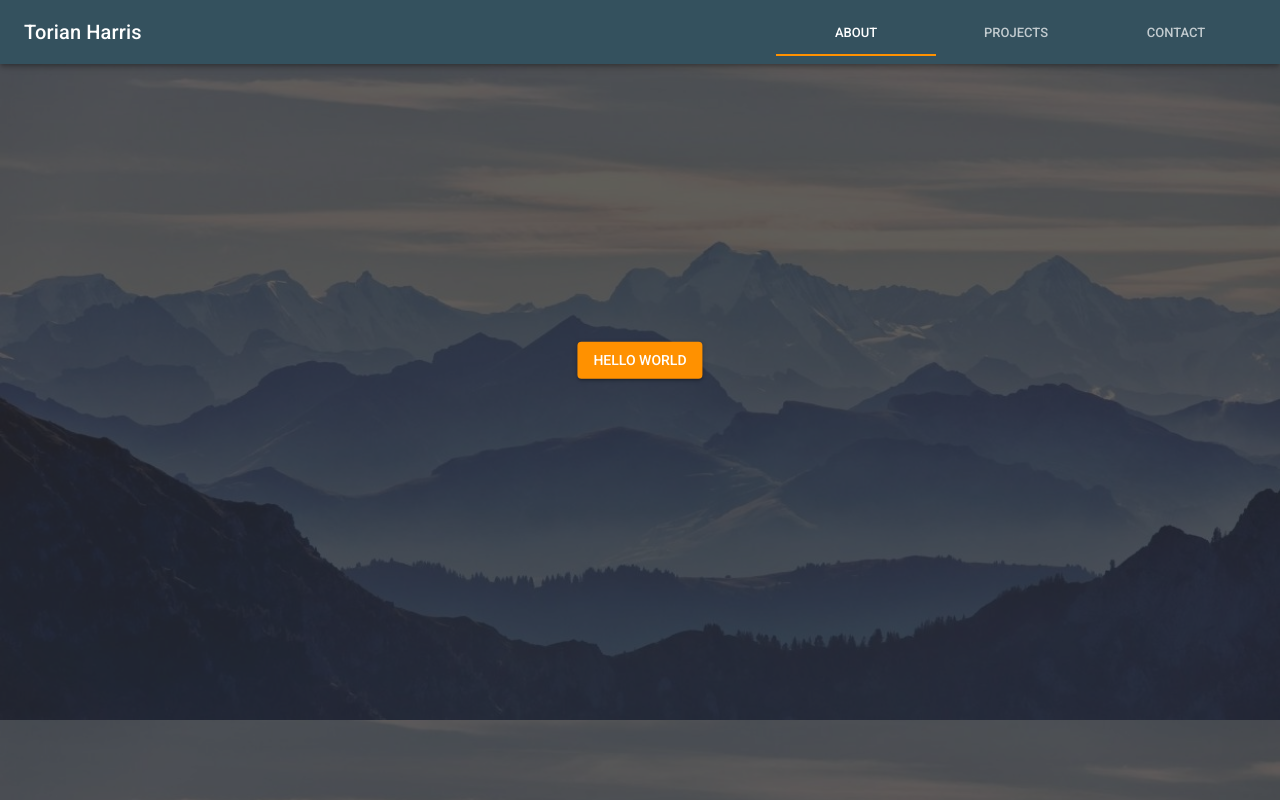
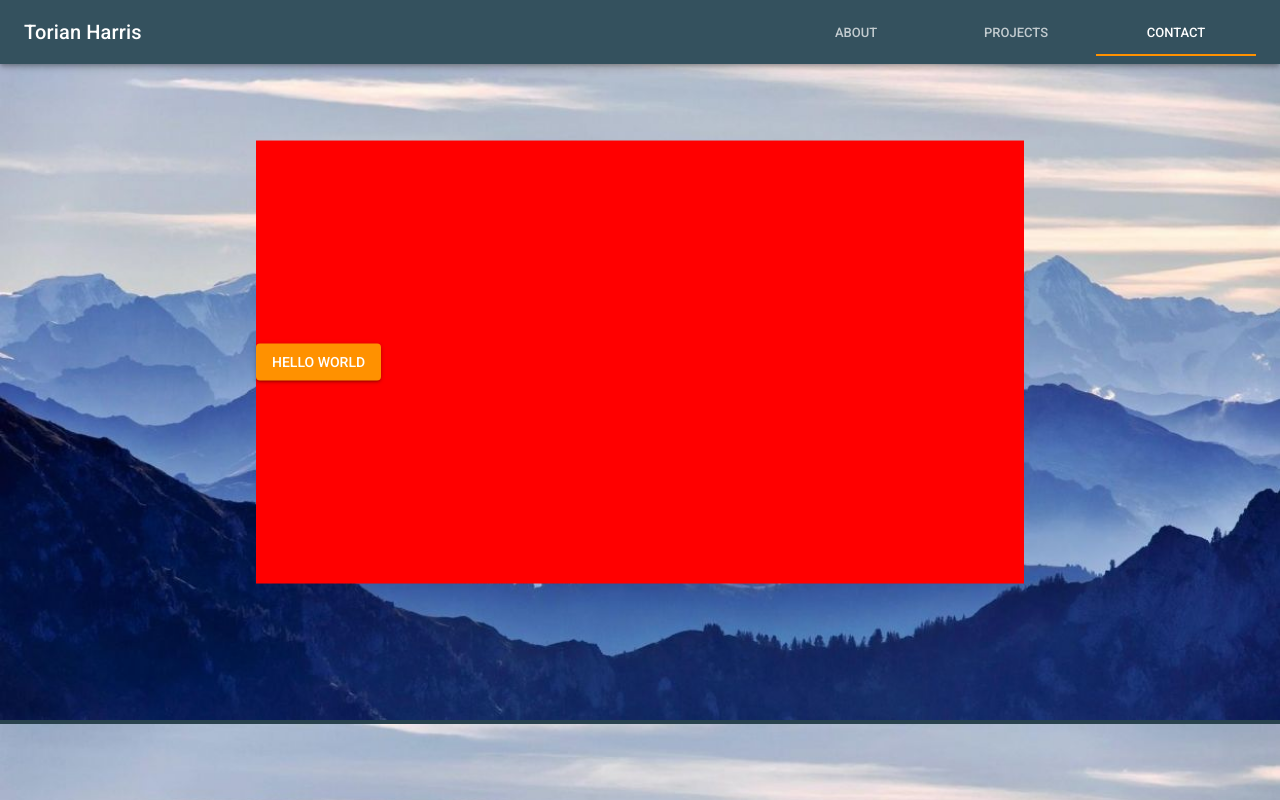
Before and after one commit to TorianHarris/TorianHarris.github.io, a React (Create React App) app in the folder app/: page / in a window 1280 px wide. Shown: the top 800 px of the page. Built offline with nearby package versions, Linux system fonts and the light colour scheme.

Commit message:
better height stretching/ scrolling set by divs

```diff
--- a/app/src/components/Backdrop.jsx
+++ b/app/src/components/Backdrop.jsx
@@ -4,14 +4,16 @@ import PropTypes from 'prop-types';
 import { withStyles } from '@material-ui/core/styles';
 import Button from '@material-ui/core/Button';
 import Mountains from '../Assets/Mountains.jpg'
+import "./backdrop.css"
 
 
 const styles = {
     container: {
-        position: "relative"
+        position: "relative",
+        overflow: 'hidden',
     },
     image: {
-        width: "100%",
+        height: "-moz-available" || "-webkit-fill-available" || 100,
         //height: "calc(100% - 64px)",
         marginBottom: -4,
         position: "relative",
@@ -22,20 +24,23 @@ const styles = {
         top: "50%",
         left: "50%",
         transform: "translate(-50% , -50%)",
+        width: "60%",
+        height: "calc(70% - 64px)",
+        backgroundColor: "red",
+        display: "flex",
+        alignItems: "center"
     },
 };
 
 function Backdrop(props) {
     const { classes, id } = props;
     return (
-        <Element name={id} className={classes.container}>
-            <img src={Mountains} alt="" className={classes.image} />
+        <Element name={id} className={classes.container + " getClientRect"}>
+            <img src={Mountains} alt="" className="elem" />
             <div className={classes.content}>
                 <Button variant="contained" color="secondary">hello World</Button>
             </div>
         </Element>
-
-
     )
 }
 
--- a/app/src/components/NavTabs.jsx
+++ b/app/src/components/NavTabs.jsx
@@ -16,9 +16,14 @@ const styles = theme => ({
 });
 
 class SimpleTabs extends React.Component {
-    state = {
+  constructor(props) {
+    super(props);
+
+    this.state = {
       value: 0,
     };
+  }
+  offset = 64;
 
   componentDidMount = () => {
     window.addEventListener('scroll', this.handleScroll);
@@ -30,17 +35,22 @@ class SimpleTabs extends React.Component {
 
   handleScroll = () => {
     let scrollY = window.pageYOffset;
-        let value = 0;
-        if (scrollY > 0) {
-            value = 0;
+    const { topValues } = this.props;
+
+    for (let i = 0; i < topValues.length; i++) {
+      if (i !== topValues.length - 1) {
+        if (scrollY >= topValues[i] - this.offset && scrollY < topValues[i+1] - this.offset) {
+          this.setState({ value: i})
+          break;
         }
-        if (scrollY > 636) {
-            value = 1;
       }
-        if (scrollY > 1372) {
-            value = 2;
+      else {
+        if (scrollY >= topValues[i] - this.offset) {
+          this.setState({ value: i})
+          break;
         }
-        this.setState({ value: value })
+      }
+    }
   }
 
   handleChange = (event, value) => {
@@ -48,7 +58,7 @@ class SimpleTabs extends React.Component {
   };
 
   scrollToElement = element => {
-        scroller.scrollTo(element, { duration: 500, smooth: true, offset: -64 })
+    scroller.scrollTo(element, { duration: 500, smooth: true, offset: -(this.offset) })
   }
 
   render() {
--- a/app/src/components/SimpleAppBar.jsx
+++ b/app/src/components/SimpleAppBar.jsx
@@ -1,4 +1,4 @@
-import React from 'react';
+import React, { Component } from 'react';
 import PropTypes from 'prop-types';
 import { withStyles } from '@material-ui/core/styles';
 import AppBar from '@material-ui/core/AppBar';
@@ -16,21 +16,43 @@ const styles = {
   }
 };
 
-function SimpleAppBar(props) {
-  const { classes } = props;
+class SimpleAppBar extends Component {
+  constructor(props) {
+    super(props);
 
+    this.state = {
+      topValues: []
+    }
+  }
+
+  componentDidMount() {
+    this.getClientRects();
+  }
+
+  getClientRects = () => {
+    let rects = document.getElementsByClassName("getClientRect");
+    const newArr = [];
+    for (let i = 0; i < rects.length; i++) {
+      newArr.push(rects[i].offsetTop);
+    }
+    this.setState({ topValues: newArr });
+  }
+
+  render() {
+    const { classes } = this.props;
     return (
-    <div className={classes.root}>
+      <div className={classes.root + " navBar"}>
         <AppBar position="fixed" color="primary">
           <Toolbar>
             <Typography variant="h6" color="inherit" className={classes.grow}>
               Torian Harris
           </Typography>
-          <NavTabs/>
+            <NavTabs topValues={this.state.topValues}/>
           </Toolbar>
         </AppBar>
       </div>
     );
+  }
 }
 
 SimpleAppBar.propTypes = {
--- /dev/null
+++ b/app/src/components/backdrop.css
@@ -0,0 +1,7 @@
+.elem {
+    height: 100%;
+    /* height: -moz-available;          WebKit-based browsers will ignore this. */
+    height: -webkit-fill-available;  /* Mozilla-based browsers will ignore this. */
+    /* height: stretch; */
+    min-width: 100%
+}
```
Also changed, not shown: app/src/App.jsx (+5 -7 lines). Lines whose indentation alone changed are shown as unchanged.
